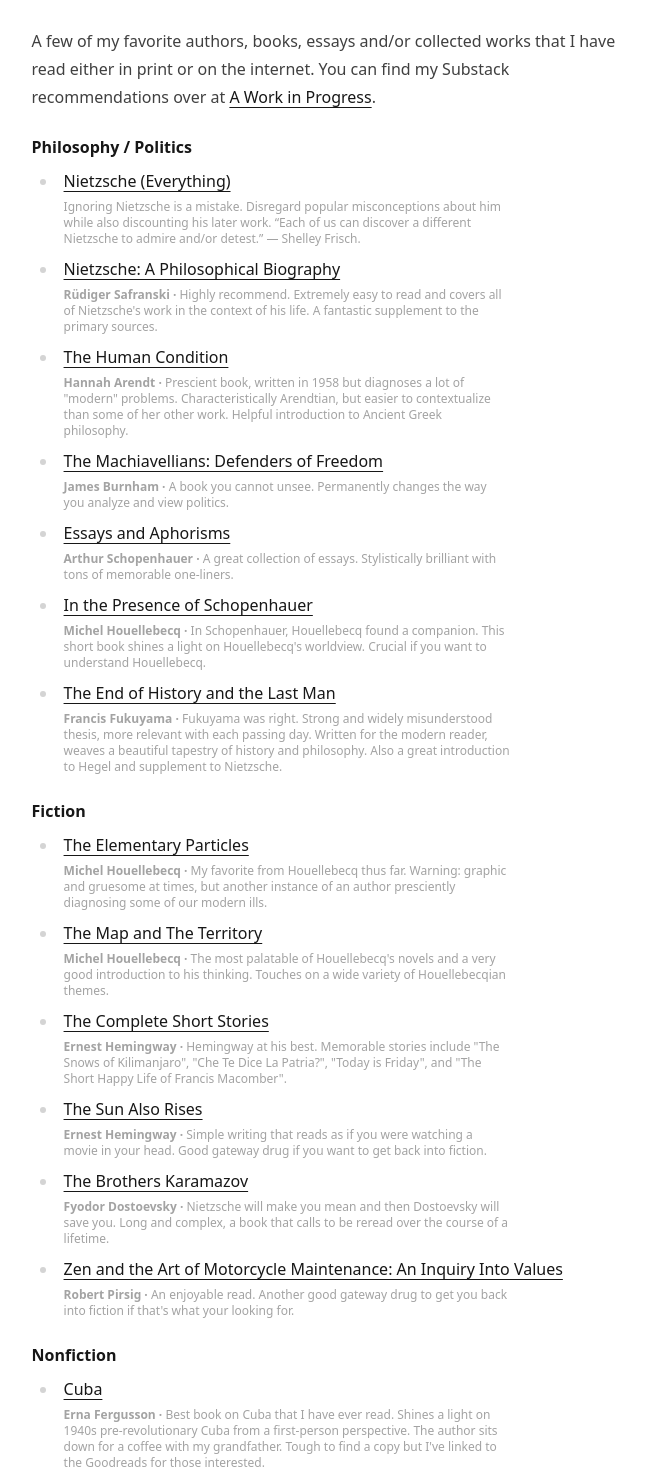
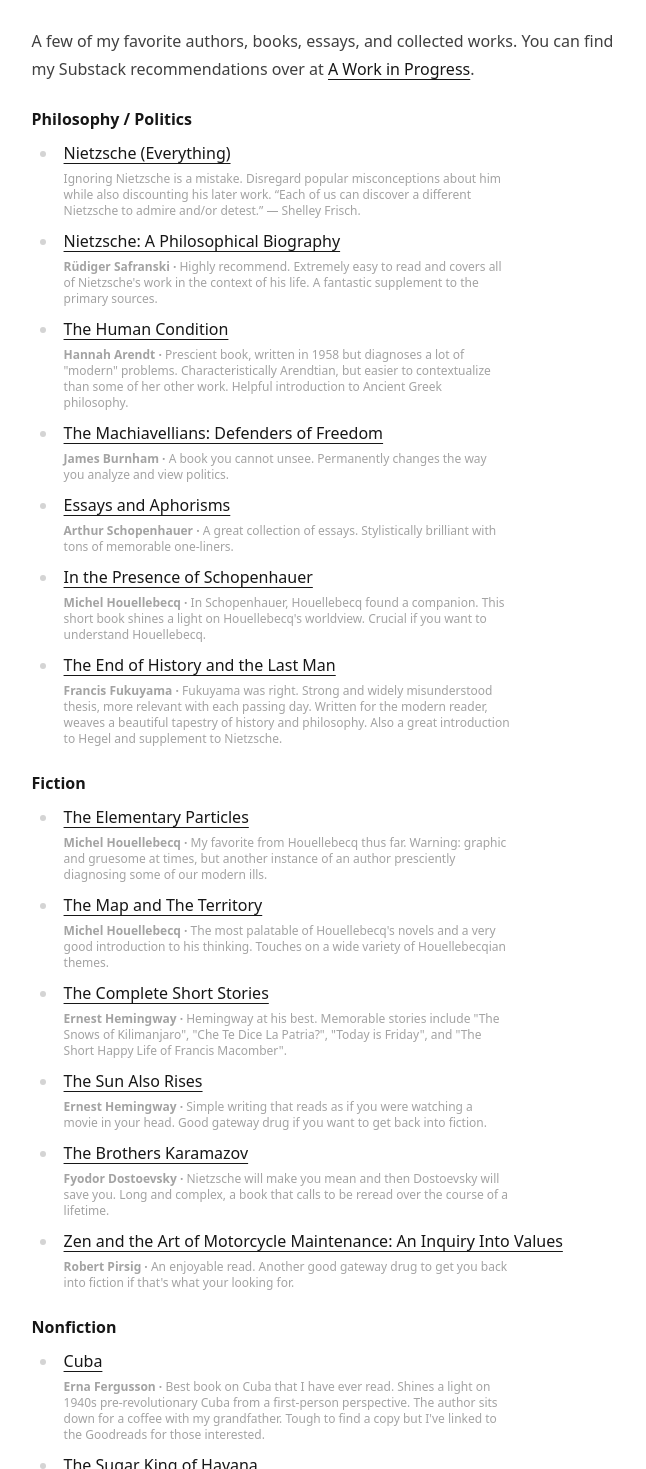
Before and after one commit to gonzalonunez/gonzalonunez.me, a Next.js app: page /reading in a window 1280 px wide. Shown: the part 101-1570 px from the top of the page, without its empty margins (311-957 px from the left). Built offline with nearby package versions, Linux system fonts and the light colour scheme.

Commit message:
Few more tweaks

```diff
--- /dev/null
+++ b/components/ListItem.js
@@ -0,0 +1,14 @@
+export function ListItem(props) {
+  return (
+    <li key={props.item.href}>
+      <a className='select-none' href={props.item.href} target='_blank'>
+        {props.item.title}
+      </a>
+      <div className='prose text-xs text-neutral-400 mt-1'>
+        <b>{props.item.subtitle && `${props.item.subtitle}`}</b>
+        <b>{props.item.subtitle && props.item.details && ` · `}</b>
+        {props.item.details}
+      </div>
+    </li>
+  );
+}
--- /dev/null
+++ b/components/ListItems.js
@@ -0,0 +1,14 @@
+import { ListItem } from './ListItem';
+
+export function ListItems(props) {
+  return (
+    <div>
+      <h4 className='select-none'>{props.title}</h4>
+      <ul>
+        {props.items.map(item => (
+          <ListItem item={item} />
+        ))}
+      </ul>
+    </div>
+  );
+}
--- a/pages/index.js
+++ b/pages/index.js
@@ -9,14 +9,9 @@
         <a href='https://primer.com' target='_blank'>
           Primer
         </a>
-        . Prior to that, I was an iOS developer at{' '}
+        . Prior to that, I worked at{' '}
         <a href='https://airbnb.com' target='_blank'>
           Airbnb
-        </a>
-        . I currently live in San Francisco, California—if you'd like to grab
-        beer or a coffee, feel free to reach out on{' '}
-        <a href='https://twitter.com/gonzalo__nunez' target='_blank'>
-          Twitter
         </a>
         .
       </p>
--- a/pages/reading/index.js
+++ b/pages/reading/index.js
@@ -1,32 +1,5 @@
 import Article from '../../components/Article';
-
-function ReadingItem(props) {
-  return (
-    <li key={props.item.href}>
-      <a className='select-none' href={props.item.href} target='_blank'>
-        {props.item.title}
-      </a>
-      <div className='prose text-xs text-neutral-400 mt-1'>
-        <b>{props.item.subtitle && `${props.item.subtitle}`}</b>
-        <b>{props.item.subtitle && props.item.details && ` · `}</b>
-        {props.item.details}
-      </div>
-    </li>
-  );
-}
-
-function ReadingItems(props) {
-  return (
-    <div>
-      <h4 className='select-none'>{props.title}</h4>
-      <ul>
-        {props.items.map(item => (
-          <ReadingItem item={item} />
-        ))}
-      </ul>
-    </div>
-  );
-}
+import { ListItems } from '../../components/ListItems';
 
 export default function Reading() {
   const content = {
@@ -280,22 +253,18 @@
   return (
     <Article title='Reading'>
       <p>
-        A few of my favorite authors, books, essays and/or collected works that
-        I have read either in print or on the internet. You can find my Substack
-        recommendations over at{' '}
+        A few of my favorite authors, books, essays, and collected works. You
+        can find my Substack recommendations over at{' '}
         <a href='https://gonzalonunez.substack.com' target='_blank'>
           A Work in Progress
         </a>
         .
       </p>
-      <ReadingItems
-        title='Philosophy / Politics'
-        items={content['philosophy']}
-      />
-      <ReadingItems title='Fiction' items={content['fiction']} />
-      <ReadingItems title='Nonfiction' items={content['nonfiction']} />
-      <ReadingItems title='Essays / Speeches' items={content['essays']} />
-      <ReadingItems title='Poetry' items={content['poetry']} />
+      <ListItems title='Philosophy / Politics' items={content['philosophy']} />
+      <ListItems title='Fiction' items={content['fiction']} />
+      <ListItems title='Nonfiction' items={content['nonfiction']} />
+      <ListItems title='Essays / Speeches' items={content['essays']} />
+      <ListItems title='Poetry' items={content['poetry']} />
     </Article>
   );
 }
```
